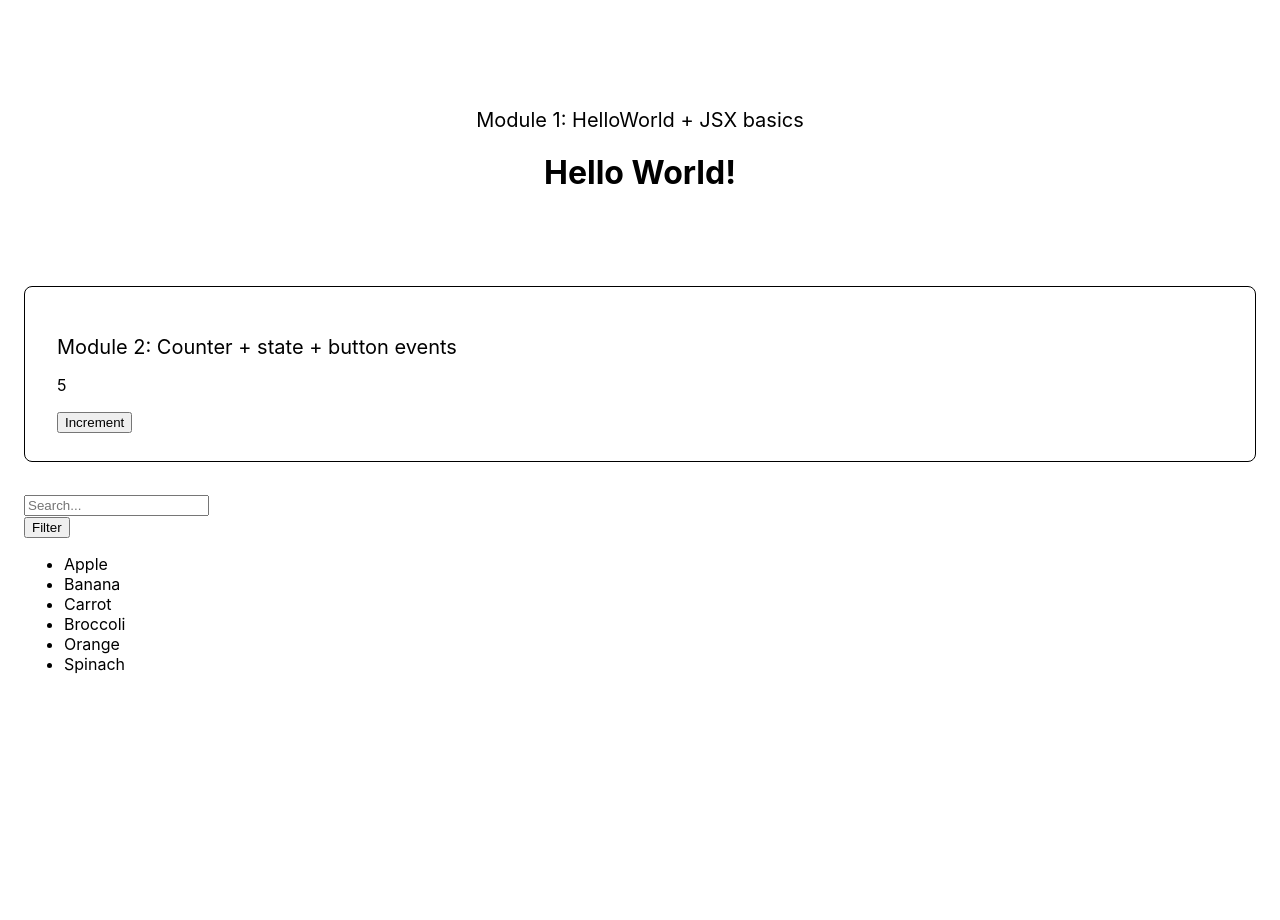
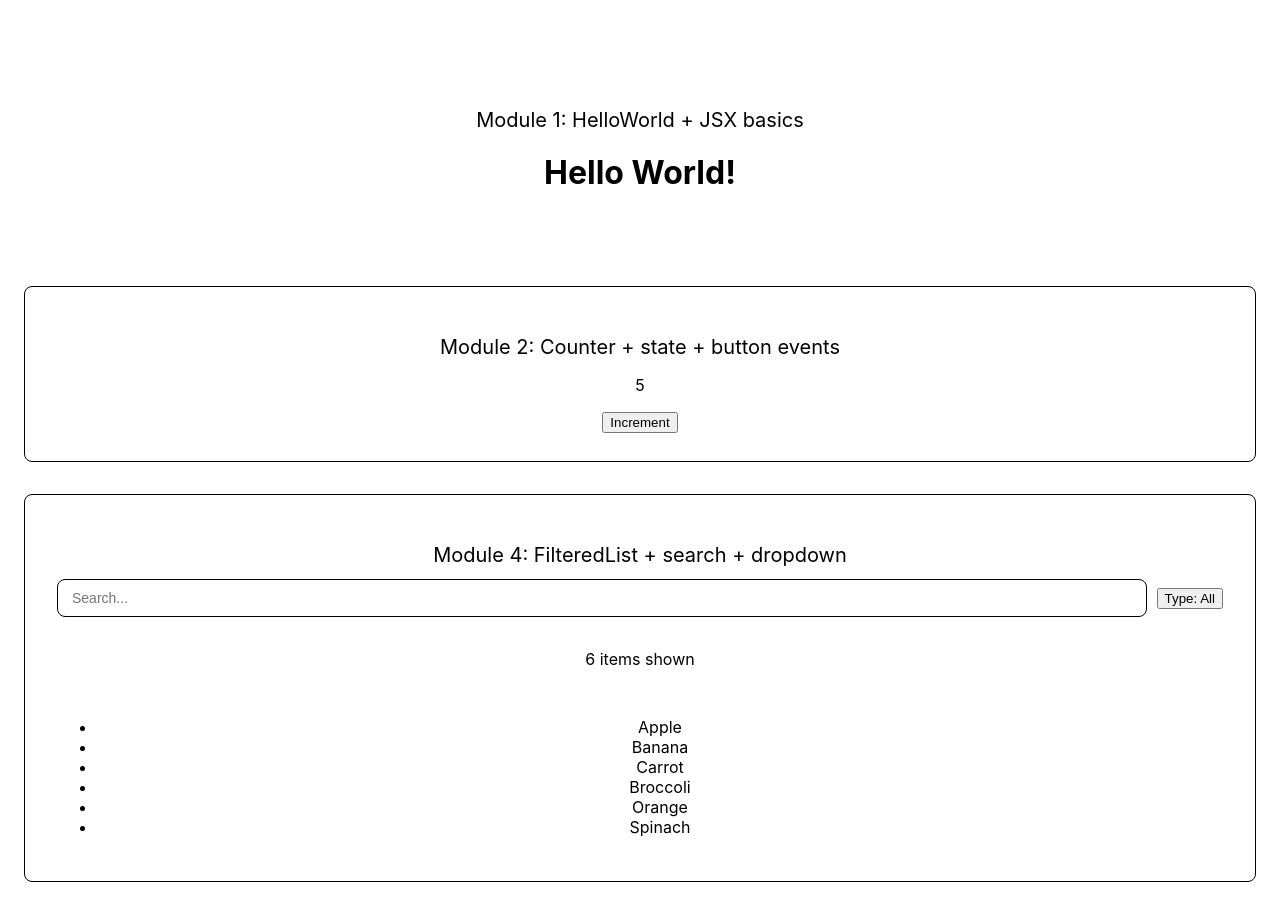
Before and after one commit to liyaso/react-cw-05, a React (Create React App) app: page / in a window 1280 px wide. Shown: the top 920 px of the page. Before the commit the page ends 800 px from the top, so only its background shows below. Built offline with nearby package versions, Linux system fonts and the light colour scheme.

Commit message:
Styled FilteredList

```diff
--- a/src/App.css
+++ b/src/App.css
@@ -4,6 +4,7 @@
   gap: 32px;
   margin: 0 auto;
   padding: 48px 24px 80px;
+  text-align: center;
 }
 
 .card{
@@ -18,8 +19,39 @@
 }
 
 
-/* Component 1/Module 1: HelloWorld */
+/* HelloWorld */
 .hello-world{
-  text-align: center;
   padding: 40px 32px;
 }
+
+/* FilteredList */
+.filtered-list{
+  display: flex;
+  flex-direction: column;
+  gap: 16px;
+}
+
+.filtered-list-controls{
+  display: flex;
+  gap: 10px;
+  align-items: center;
+}
+
+.filtered-list-controls input[type="text"]{
+  flex: 1;
+  padding: 10px 14px;
+  border: 1px solid black;
+  border-radius: 8px;
+  font-size: 14px;
+  outline: none;
+}
+
+.dropdown-menu{
+  border: 1px solid black;
+  border-radius: 8px;
+  padding: 6px;
+}
+
+.dropdown-item{
+  padding: 8px 12px !important;
+}
--- a/src/components/FilteredList.jsx
+++ b/src/components/FilteredList.jsx
@@ -29,19 +29,26 @@ class FilteredList extends Component{
     }
 
     render(){
+        const filtered = this.props.items.filter(this.filterItem);
         return (
-            <div>
+            <div className="card">
+                <p className='module-label'>Module 4: FilteredList + search + dropdown</p>
+                <div className="filtered-list">
+                    <div className='filtered-list-controls'>
                         <input
                         type="text"
                         placeholder='Search...'
                         onChange={this.onSearch}
                         />
-                <DropdownButton title="Filter" onSelect={this.onFilter}>
+                        <DropdownButton title={`Type: ${this.state.type}`} onSelect={this.onFilter}>
                             <Dropdown.Item eventKey="All">All</Dropdown.Item>
                             <Dropdown.Item eventKey="Fruit">Fruit</Dropdown.Item>
                             <Dropdown.Item eventKey="Vegetable">Vegetables</Dropdown.Item>
                         </DropdownButton>
-                <List items={this.props.items.filter(this.filterItem)} />
+                    </div>
+                    <p className='result-count'>{filtered.length} item{filtered.length !== 1 ? 's' : ''} shown</p>
+                    <List items={filtered} />
+                </div>
             </div>
         );
     }
```
Lines whose indentation alone changed are shown as unchanged.
